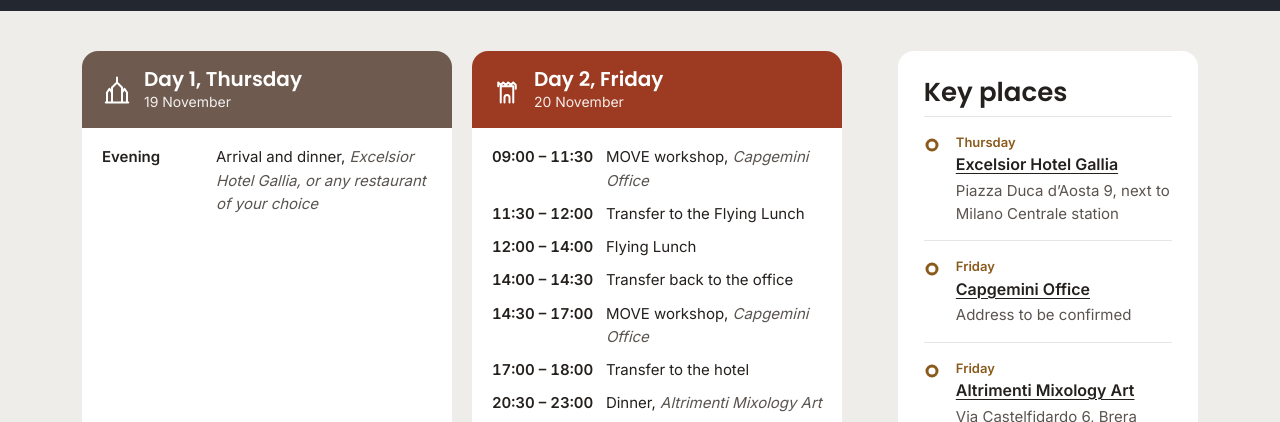
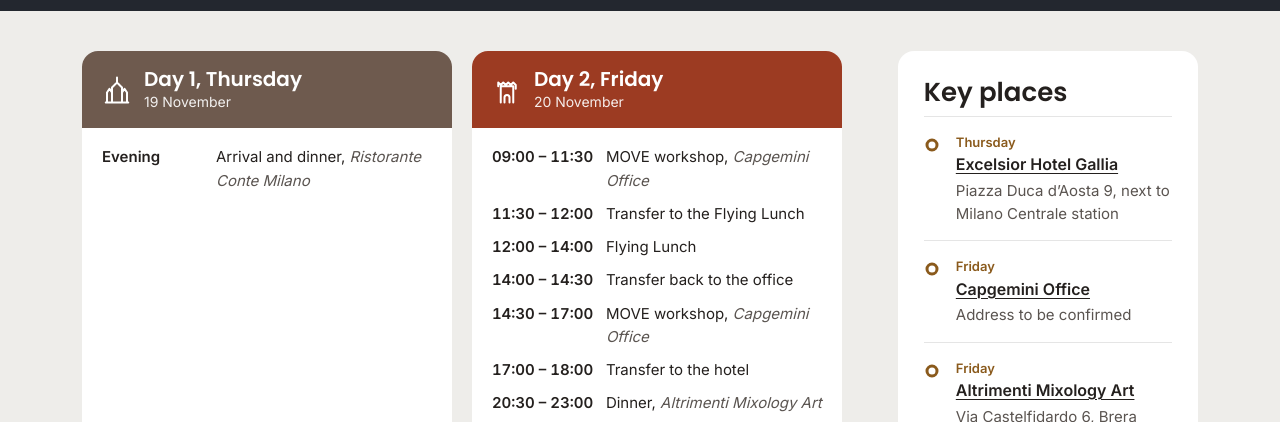
Before and after one commit to PuaLuca/milano-26-k7q3x, a plain HTML site: page index.html in a window 1280 px wide. Shown: the part 346-768 px from the top of the page. Drawn offline with Linux system fonts and the light colour scheme.

Commit message:
Update index.html

```diff
--- a/index.html
+++ b/index.html
@@ -219,7 +219,7 @@ main:has(.pg:target) #overview:not(:target){display:none}
       <div class="days">
         <article class="day">
           <div class="day-hd" style="background:#6E5A4E"><svg viewBox="0 0 24 24" fill="none" stroke="currentColor" stroke-width="1.6" stroke-linecap="round" stroke-linejoin="round" aria-hidden="true"><path d="M12 2v4M8 22V10l4-4 4 4v12M4 22v-8l2-3 2 3M16 14l2-3 2 3v8M3 22h18"/></svg><div><h3>Day 1, Thursday</h3><p>19 November</p></div></div>
-          <ul><li><b>Evening</b><span>Arrival and dinner, <i>Excelsior Hotel Gallia, or any restaurant of your choice</i></span></li></ul>
+          <ul><li><b>Evening</b><span>Arrival and dinner, <i>Ristorante Conte Milano</i></span></li></ul>
           <a class="btn" href="#thursday" style="--acc:#6E5A4E;--glow:rgba(176,138,46,.55)">See Thursday</a>
         </article>
         <article class="day">
@@ -326,7 +326,7 @@ main:has(.pg:target) #overview:not(:target){display:none}
         <svg class="mark" viewBox="0 0 16 16" fill="currentColor" aria-hidden="true"><path d="M3 15V8l5-7 5 7v7z"/></svg>
         <div class="body">
           <div class="what">Arrival and dinner</div>
-          <div class="where"><a href="https://www.marriott.com/en-us/hotels/millc-excelsior-hotel-gallia-a-luxury-collection-hotel-milan/overview/" target="_blank" rel="noopener">Excelsior Hotel Gallia</a>, or any restaurant of your choice</div>
+          <div class="where"><a href="https://maps.app.goo.gl/DbdD2XemVZQgkZwc7" target="_blank" rel="noopener">Ristorante Conte Milano</div>
           <div class="how"><svg viewBox="0 0 24 24" fill="none" stroke="currentColor" stroke-width="1.8" stroke-linecap="round" stroke-linejoin="round" aria-hidden="true"><circle cx="12" cy="7" r="3.5"/><path d="M5 21v-2a6 6 0 0 1 6-6h2a6 6 0 0 1 6 6v2"/></svg>Individual arrival</div>
         </div>
       </div>
@@ -335,6 +335,7 @@ main:has(.pg:target) #overview:not(:target){display:none}
     <aside class="side">
       <h2>Thursday’s location</h2>
       <div class="place"><svg class="mark" viewBox="0 0 16 16" fill="currentColor" aria-hidden="true"><path d="M3 15V8l5-7 5 7v7z"/></svg><div><a class="pname" href="https://www.marriott.com/en-us/hotels/millc-excelsior-hotel-gallia-a-luxury-collection-hotel-milan/overview/" target="_blank" rel="noopener">Excelsior Hotel Gallia</a><div class="paddr">Piazza Duca d’Aosta 9, next to Milano Centrale station</div></div></div>
+      <div class="place"><svg class="mark" viewBox="0 0 16 16" fill="currentColor" aria-hidden="true"><path d="M3 15V8l5-7 5 7v7z"/></svg><div><a class="pname" href="https://maps.app.goo.gl/DbdD2XemVZQgkZwc7" target="_blank" rel="noopener">Ristorante Conte Milano</a><div class="paddr">Via Fabio Filzi, 8</div></div></div>
     </aside>
   </div>
 
```
